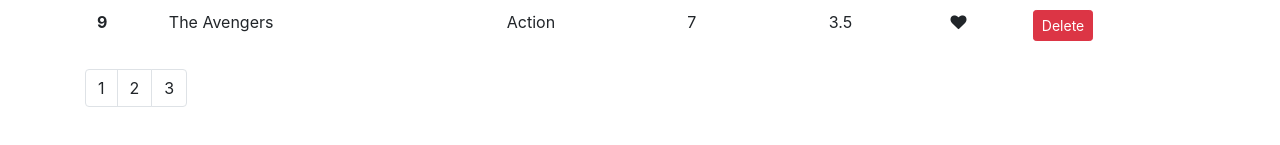
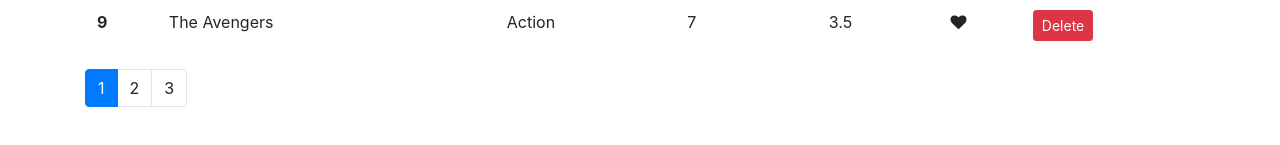
Before and after one commit to supermonkeyparadise/React, a React (Create React App) app in the folder vidly/: page / in a window 1280 px wide. Shown: the part 561-706 px from the top of the page. Built offline with nearby package versions, Linux system fonts and the light colour scheme.

Commit message:
Pagination- Handling Page Changes

```diff
--- a/vidly/src/components/common/pagination.jsx
+++ b/vidly/src/components/common/pagination.jsx
@@ -1,8 +1,9 @@
-import React, { Component } from 'react';
+import React from 'react';
 import _ from 'lodash';
 
 const Pagination = props => {
-  const { itemsCount, pageSize } = props;
+  const { itemsCount, pageSize, currentPage, onPageChange } = props;
+  console.log('>>> currentPage:', currentPage);
 
   const pagesCount = Math.ceil(itemsCount / pageSize);
   if (pagesCount === 1) return null;
@@ -12,8 +13,13 @@
     <nav>
       <ul className="pagination">
         {pages.map(page => (
-          <li key={page} className="page-item">
-            <a className="page-link">{page}</a>
+          <li
+            key={page}
+            className={page === currentPage ? 'page-item active' : 'page-item'}
+          >
+            <a className="page-link" onClick={() => onPageChange(page)}>
+              {page}
+            </a>
           </li>
         ))}
       </ul>
--- a/vidly/src/components/movies.jsx
+++ b/vidly/src/components/movies.jsx
@@ -8,7 +8,8 @@
   // 不應該在這裡初始化
   state = {
     movies: getMovies(),
-    pageSize: 4
+    pageSize: 4,
+    currentPage: 1
   };
 
   handleDelete = movie => {
@@ -32,11 +33,12 @@
   };
 
   handlePageChange = page => {
-    console.log('>>> page', page);
+    this.setState({ currentPage: page });
   };
 
   render() {
     const { length: count } = this.state.movies;
+    const { pageSize, currentPage } = this.state;
 
     if (count === 0) return <p>There are no movies in the database.</p>;
 
@@ -85,7 +87,8 @@
         </table>
         <Pagination
           itemsCount={count}
-          pageSize={this.state.pageSize}
+          pageSize={pageSize}
+          currentPage={currentPage}
           onPageChange={this.handlePageChange}
         />
       </React.Fragment>
```
